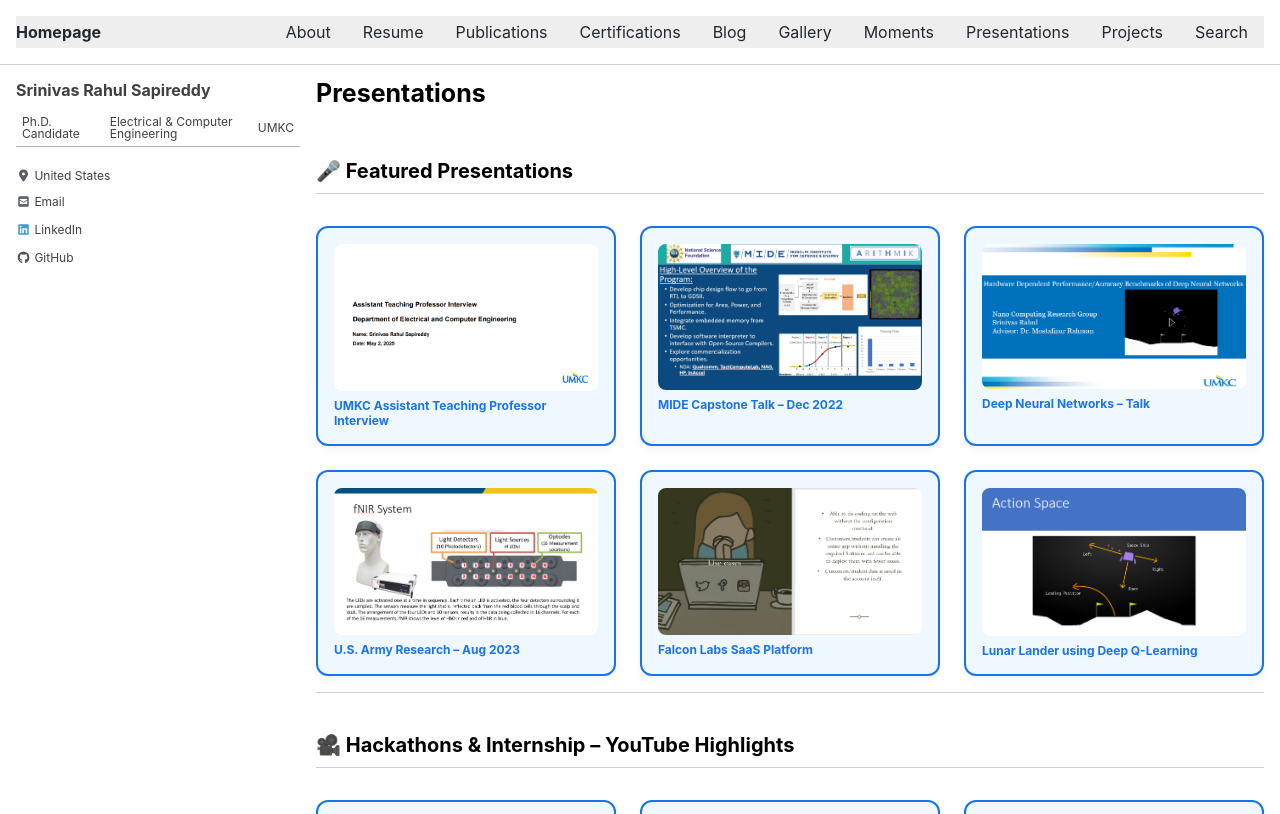
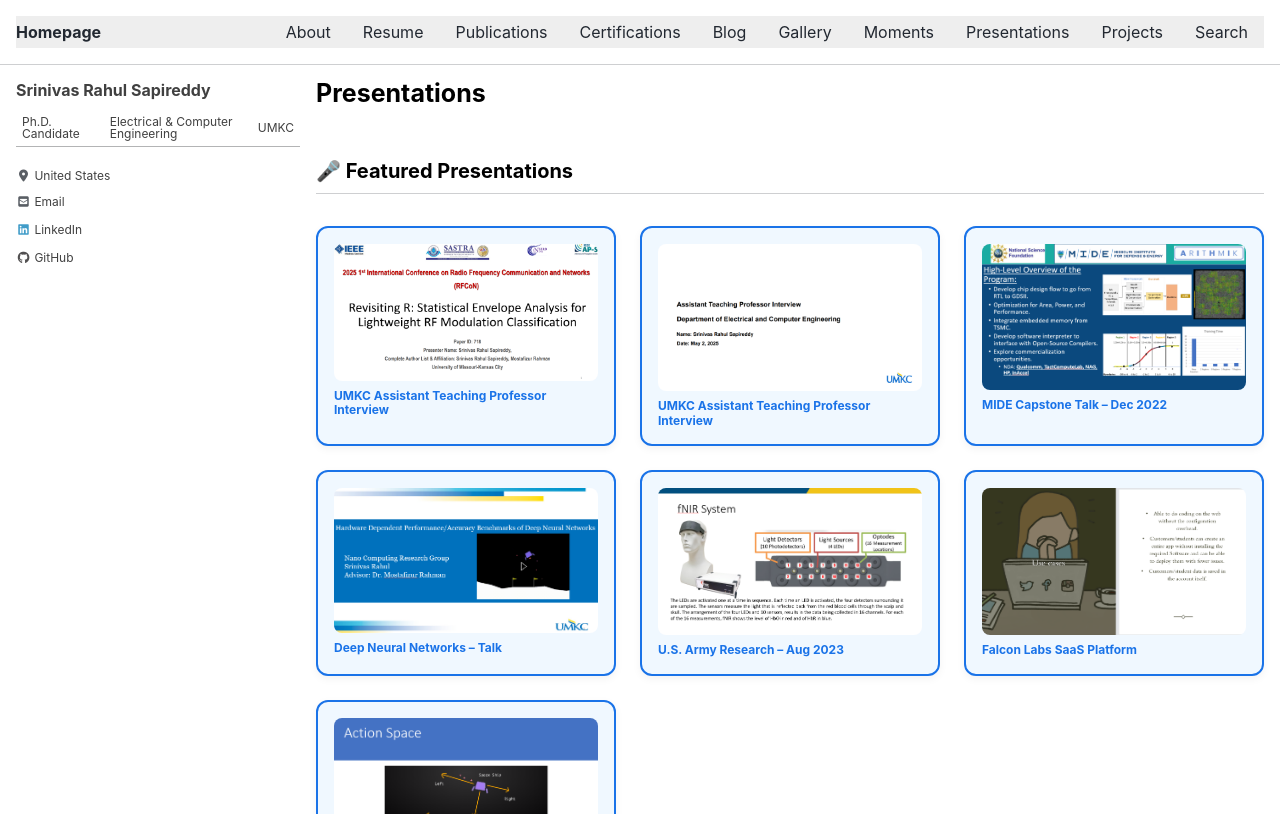
Before and after one commit to srsapireddy/srsapireddy.github.io, a Jekyll site: the page built from _pages/presentations.md, in a window 1280 px wide and 900 px high, cut to the strip 0-814 px from the top of the window. Built offline with Jekyll 4.4.1, drawn with Linux system fonts in a browser that asks for light colours; cached includes are drawn as plain includes; nearby versions of some CDN libraries.

Commit message:
Update presentations.md

```diff
--- a/_pages/presentations.md
+++ b/_pages/presentations.md
@@ -67,6 +67,11 @@ author_profile: true
 ## 🎤 Featured Presentations
 
 <div class="presentation-grid">
+  <div class="presentation-card" onclick="openLightbox('/publications/rfcon.pdf')">
+    <img src="/images/rfcon_presentation_thumbnail.png" alt="RFcoN 2025 Presentation">
+    <h4>UMKC Assistant Teaching Professor Interview</h4>
+  </div>
+
   <div class="presentation-card" onclick="openLightbox('/publications/UMKC_ATP_Interview_Presentation_Rahul.pdf')">
     <img src="/images/umkc_presentation_thumbnail.png" alt="UMKC Presentation">
     <h4>UMKC Assistant Teaching Professor Interview</h4>
```
